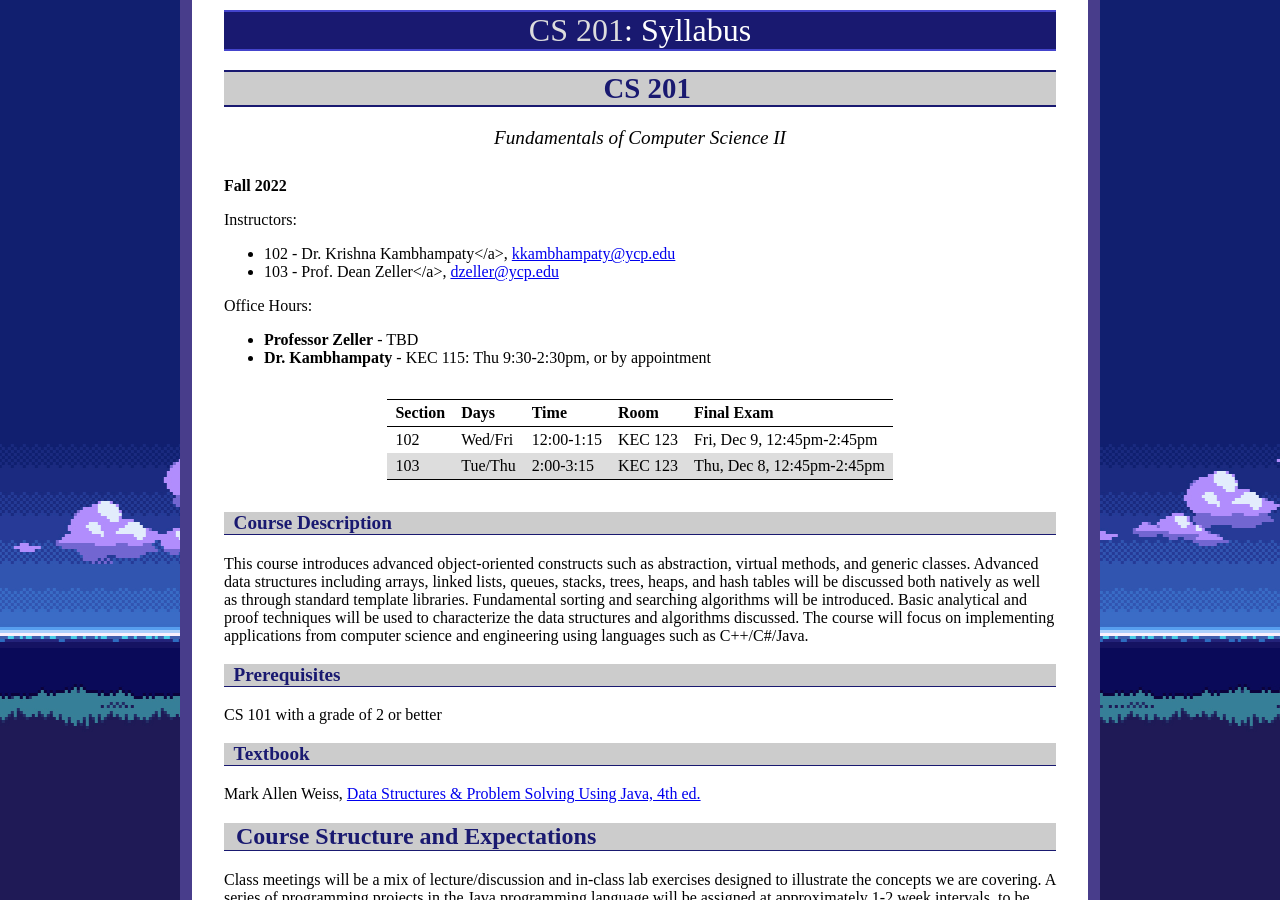
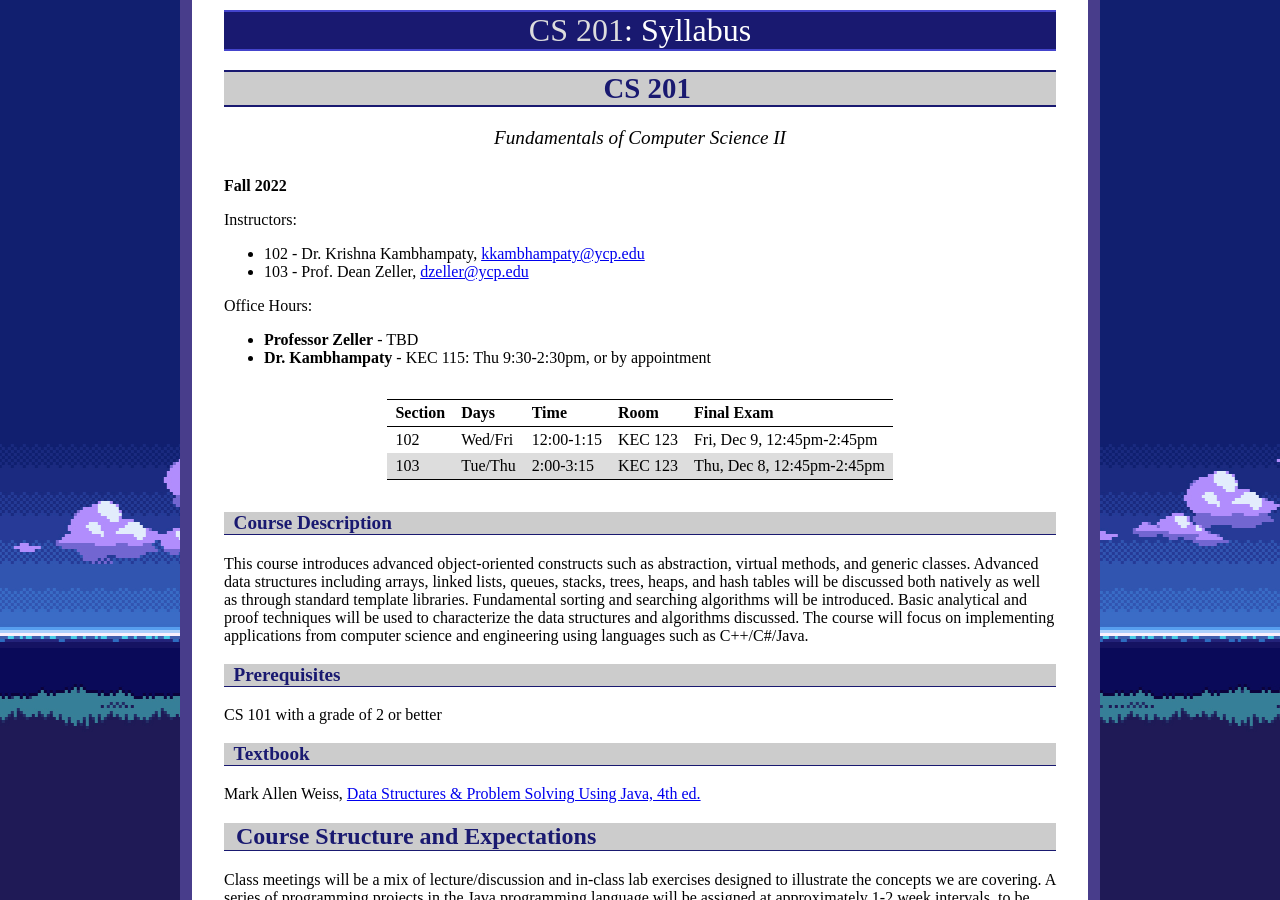
Before and after one commit to ycpcs/cs201-fall2022, a Jekyll site: the page built from syllabus.md, in a window 1280 px wide and 900 px high. Built offline with Jekyll 4.4.1, drawn with Linux system fonts in a browser that asks for light colours.

```diff
--- a/syllabus.md
+++ b/syllabus.md
@@ -10,8 +10,8 @@ title: "Syllabus"
 **Fall 2022**
 
 Instructors:
-- 102 - Dr. Krishna Kambhampaty</a>, <kkambhampaty@ycp.edu>
-- 103 - Prof. Dean Zeller</a>, <dzeller@ycp.edu>
+- 102 - Dr. Krishna Kambhampaty, <kkambhampaty@ycp.edu>
+- 103 - Prof. Dean Zeller, <dzeller@ycp.edu>
 
 
 Office Hours:
```
Also changed, not shown: index.md (+1 -1 lines).
